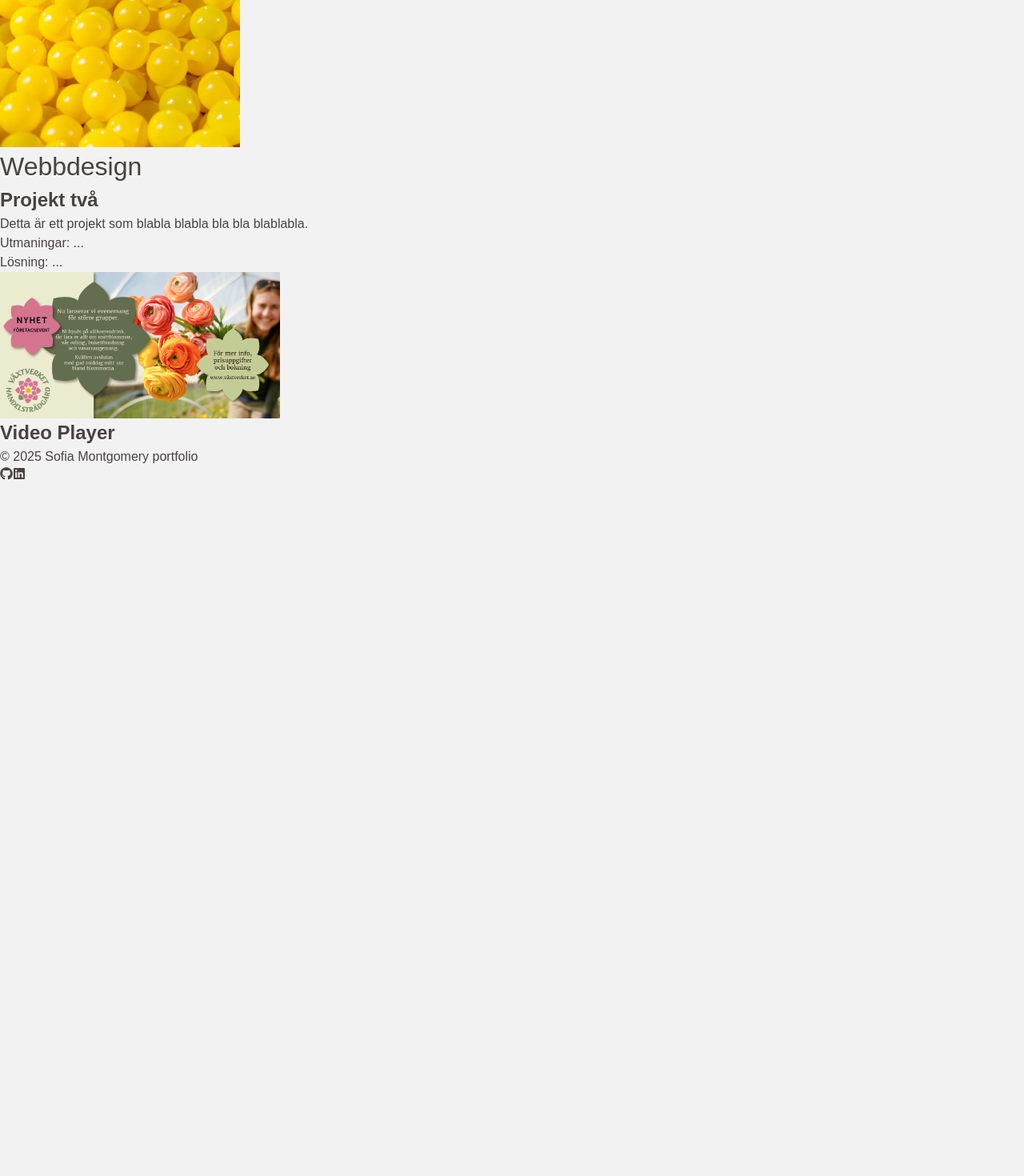
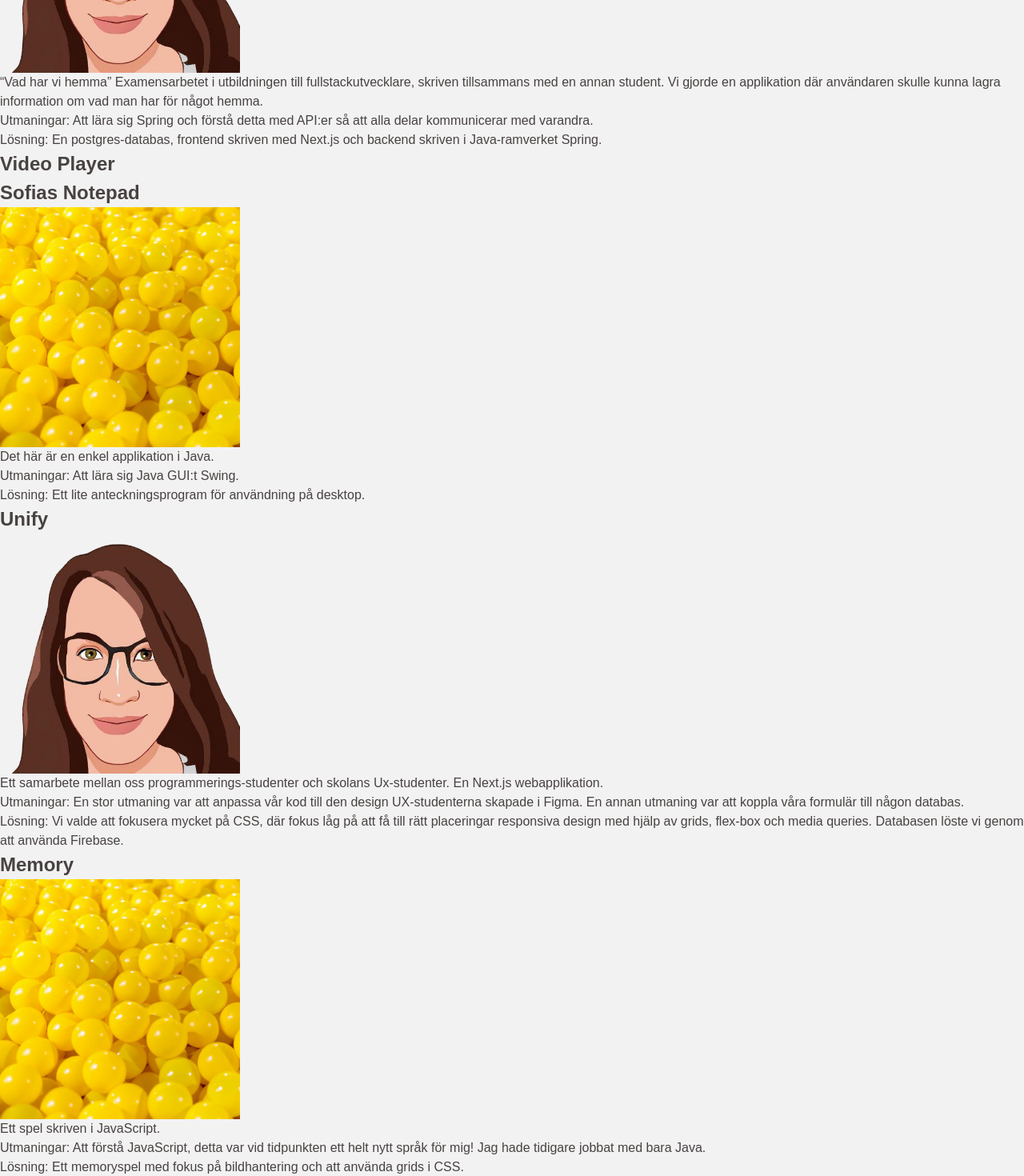
Before and after one commit to fiamont/new-portfolio, a React (Vite) app: page /projects in a window 1280 px wide. Shown: the part 940-2410 px from the top of the page at 80% size. Before the commit the page ends 1547 px from the top, so only its background shows below. Built offline with nearby package versions, Linux system fonts and the light colour scheme; a web font is replaced by a local one.

Commit message:
edit texts

```diff
--- a/src/App.jsx
+++ b/src/App.jsx
@@ -10,7 +10,7 @@ import FullScreenLine from "./components/layout/FullScreenLine";
 function App() {
   return (
     <Router>
-      <FullScreenLine />
+      {/* <FullScreenLine /> */}
       <Layout>
         <Routes>
           <Route path="/" element={<Home />} />
--- a/src/components/features/Project/ProgrammingPart.jsx
+++ b/src/components/features/Project/ProgrammingPart.jsx
@@ -1,7 +1,13 @@
 import { ProjectBox, VideoPlayer } from "../../index.js";
 import cartoonSofia from "../../../assets/cartoonSofia.png";
 import bollarSquare from "../../../assets/bollarSquare.jpg";
-import { projectsText, projectOne } from "../../../texts/projectsText.js";
+import {
+  projectsText,
+  vhvh,
+  memory,
+  sofiasNotepad,
+  unify,
+} from "../../../texts/projectsText.js";
 import { StyledHeading } from "../Project/ProjectPart.styles.js";
 
 function ProgrammingPart() {
@@ -9,25 +15,45 @@ function ProgrammingPart() {
     <>
       <StyledHeading>{projectsText.underHeadingOne}</StyledHeading>
       <ProjectBox
-        heading={projectOne.heading}
+        heading={vhvh.heading}
         imgSrc={cartoonSofia}
         imgAlt="cartoon Sofia"
         width={300}
         height={300}
-        text={projectOne.content}
-        challenges={projectOne.challenges}
-        solutions={projectOne.solutions}
+        text={vhvh.content}
+        challenges={vhvh.challenges}
+        solutions={vhvh.solutions}
       />
       <VideoPlayer />
       <ProjectBox
-        heading={projectOne.heading}
+        heading={sofiasNotepad.heading}
         imgSrc={bollarSquare}
         imgAlt={"yellow balls"}
         width={300}
         height={300}
-        text={projectOne.content}
-        challenges={projectOne.challenges}
-        solutions={projectOne.solutions}
+        text={sofiasNotepad.content}
+        challenges={sofiasNotepad.challenges}
+        solutions={sofiasNotepad.solutions}
+      />
+      <ProjectBox
+        heading={unify.heading}
+        imgSrc={cartoonSofia}
+        imgAlt="cartoon Sofia"
+        width={300}
+        height={300}
+        text={unify.content}
+        challenges={unify.challenges}
+        solutions={unify.solutions}
+      />
+      <ProjectBox
+        heading={memory.heading}
+        imgSrc={bollarSquare}
+        imgAlt={"yellow balls"}
+        width={300}
+        height={300}
+        text={memory.content}
+        challenges={memory.challenges}
+        solutions={memory.solutions}
       />
     </>
   );
--- a/src/components/features/Project/ProjectBox.jsx
+++ b/src/components/features/Project/ProjectBox.jsx
@@ -18,12 +18,12 @@ const ProjectBox = ({
     <StyledDiv className="project-box">
       <h2>{heading}</h2>
       <StyledContent>
+        <img src={imgSrc} alt={imgAlt} width={width} height={height} />
         <div>
           <p>{text}</p>
           <p>{challenges}</p>
           <p>{solutions}</p>
         </div>
-        <img src={imgSrc} alt={imgAlt} width={width} height={height} />
       </StyledContent>
     </StyledDiv>
   );
--- a/src/components/features/Project/WebDesignPart.jsx
+++ b/src/components/features/Project/WebDesignPart.jsx
@@ -1,5 +1,5 @@
 import { ProjectBox, VideoPlayer } from "../../index.js";
-import { projectsText, projectTwo } from "../../../texts/projectsText.js";
+import { projectsText, vaxtverket } from "../../../texts/projectsText.js";
 import vaxtverketDesign from "../../../assets/vaxtverketDesign.png";
 import { StyledHeading } from "../Project/ProjectPart.styles.js";
 
@@ -8,14 +8,14 @@ function WebDesignPart() {
     <>
       <StyledHeading>{projectsText.underHeadingTwo}</StyledHeading>
       <ProjectBox
-        heading={projectTwo.heading}
+        heading={vaxtverket.heading}
         imgSrc={vaxtverketDesign}
         imgAlt="Informationsprodukt Växtverket"
         width={350}
         height={183}
-        text={projectTwo.content}
-        challenges={projectTwo.challenges}
-        solutions={projectTwo.solutions}
+        text={vaxtverket.content}
+        challenges={vaxtverket.challenges}
+        solutions={vaxtverket.solutions}
       />
       <VideoPlayer />
     </>
--- a/src/pages/About.jsx
+++ b/src/pages/About.jsx
@@ -1,7 +1,7 @@
 import { aboutText } from "../texts/aboutText";
 import { TextBox } from "../components/index.js";
 import Me from "../assets/hero-sofia-utklippt.png";
-import { StyledDiv, StyledImg } from "../pages/About.styles.js";
+import { StyledDiv, StyledImg, StyledLink } from "../pages/About.styles.js";
 
 function About() {
   return (
@@ -11,6 +11,10 @@ function About() {
       <StyledDiv>
         <StyledImg src={Me} alt="me" width={230} height={256} />
         <TextBox>{aboutText.contentSecondPart}</TextBox>
+        <TextBox>
+          {aboutText.lastLinePartOne}
+          <StyledLink to="/contact">{aboutText.lastLinePartTwo}</StyledLink>
+        </TextBox>
       </StyledDiv>
     </>
   );
--- a/src/pages/About.styles.js
+++ b/src/pages/About.styles.js
@@ -1,4 +1,6 @@
 import styled from "styled-components";
+import { Link } from "react-router-dom";
 
 export const StyledDiv = styled.div``;
 export const StyledImg = styled.img``;
+export const StyledLink = styled(Link)``;
--- a/src/pages/Projects.jsx
+++ b/src/pages/Projects.jsx
@@ -10,8 +10,8 @@ function Projects() {
     <>
       <h1>{projectsText.heading}</h1>
       <TextBox>{projectsText.content}</TextBox>
+      <WebDesignPart />
       <ProgrammingPart />
-      <WebDesignPart />
     </>
   );
 }
--- a/src/texts/aboutText.js
+++ b/src/texts/aboutText.js
@@ -4,4 +4,6 @@ export const aboutText = {
     "Jag heter Sofia Montgomery och är utbildad fullstackutvecklare från Stockholms Tekniska Institut. Jag tycker att webbutveckling är spännande eftersom det kombinerar problemlösning med kreativitet på ett sätt som tillåter mig att både tänka logiskt och skapa något visuellt tilltalande. Just nu läser jag kandidatprogrammet i digital informationsdesign och utveckling på distans vid Högskolan i Borås, för att bredda min kompetens inom frontendutveckling och användarupplevelse.",
   contentSecondPart:
     "Jag tycker det är roligt att kombinera struktur och kreativitet i mitt arbete, och webbutveckling öppnar upp för spännande möjligheter att skapa lösningar som är både snygga, funktionella och användarvänliga. För mig handlar det om att hitta balansen mellan design och teknik – att bygga digitala lösningar som inte bara fungerar bra, utan också känns inspirerande att använda. På fritiden gillar jag att använda min kreativitet på andra sätt, till exempel genom att bygga egna möbler eller att rita och måla – jag tycker att det är lika roligt att skapa något med händerna som med kod!",
+    lastLinePartOne: "Vill du anlita mig? Kontakta mig",
+    lastLinePartTwo: "här!",
 };
--- a/src/texts/inEnglishText.js
+++ b/src/texts/inEnglishText.js
@@ -1,5 +1,5 @@
 export const inEnglishText = {
   heading: "Hi!",
   content:
-    "Welcome to my portfolio! My name is Sofia Montgomery and I live in Sweden. I'm a educated fullstack developer and an aspiring web designer. Check out my Projekt page, there you can see some of my projects in web development and design! Want an explanation? Please contact me by using the contact form, email, or go to LinkedIn.",
+    "Welcome to my portfolio! My name is Sofia Montgomery and I live in Sweden. I'm an educated fullstack developer and an aspiring web designer. Check out my Projekt page, there you can see some of my projects in web development and design! Want an explanation? Please contact me by using the contact form, email, or go to LinkedIn.",
 };
--- a/src/texts/projectsText.js
+++ b/src/texts/projectsText.js
@@ -6,16 +6,48 @@ export const projectsText = {
     "Här är ett urval av de projekt jag har gjort eller håller på med. De har huvudfokus på dels programmering och dels webbdesign",
 };
 
-export const projectOne = {
-  heading: "Projekt ett",
-  content: "Detta är ett projekt som...",
-  challenges: "Utmaningar: ...",
-  solutions: "Lösning: ...",
+export const memory = {
+  heading: "Memory",
+  content: "Ett spel skriven i JavaScript.",
+  challenges:
+    "Utmaningar: Att förstå JavaScript, detta var vid tidpunkten ett helt nytt språk för mig! Jag hade tidigare jobbat med bara Java.",
+  solutions:
+    "Lösning: Ett memoryspel med fokus på bildhantering och att använda grids i CSS.",
 };
 
-export const projectTwo = {
-  heading: "Projekt två",
-  content: "Detta är ett projekt som blabla blabla bla bla blablabla.",
-  challenges: "Utmaningar: ...",
-  solutions: "Lösning: ...",
+export const unify = {
+  heading: "Unify",
+  content:
+    "Ett samarbete mellan oss programmerings-studenter och skolans Ux-studenter. En Next.js webapplikation.",
+  challenges:
+    "Utmaningar: En stor utmaning var att anpassa vår kod till den design UX-studenterna skapade i Figma. En annan utmaning var att koppla våra formulär till någon databas.",
+  solutions:
+    "Lösning: Vi valde att fokusera mycket på CSS, där fokus låg på att få till rätt placeringar  responsiva design med hjälp av grids, flex-box och media queries. Databasen löste vi genom att använda Firebase.",
 };
+
+export const vhvh = {
+  heading: "VHVH",
+  content:
+    "“Vad har vi hemma” Examensarbetet i utbildningen till fullstackutvecklare, skriven tillsammans med en annan student. Vi gjorde en applikation där användaren skulle kunna lagra information om vad man har för något hemma.",
+  challenges:
+    "Utmaningar: Att lära sig Spring och förstå detta med API:er så att alla delar kommunicerar med varandra.",
+  solutions:
+    "Lösning: En postgres-databas, frontend skriven med Next.js och backend skriven i Java-ramverket Spring.",
+};
+
+export const sofiasNotepad = {
+  heading: "Sofias Notepad",
+  content: "Det här är en enkel applikation i Java.",
+  challenges: "Utmaningar: Att lära sig Java GUI:t Swing.",
+  solutions: "Lösning: Ett lite anteckningsprogram för användning på desktop.",
+};
+
+export const vaxtverket = {
+  heading: "Växtverket",
+  content:
+    "Ett projekt i kursen “Grafisk Design”, där vi i grupp framställde en grafisk profil och individuellt en informationsprodukt till en specifik plattform för den fiktiva uppdragsgivaren “Växtverket handelsträdgård”.",
+  challenges:
+    "Utmaningar: Skapa en logotyp och att skapa en informationsprodukt anpassad till LinkedIn och använda den gemensamma grafiska profilen.",
+  solutions:
+    "Lösning: Logotypen blev en enkel blomma i gruppens valda färger och rund för att symbolisera gemenskap och hållbarhet. I informationsprodukten applicerade jag olika designprinciper, så som tredjedelsprincipen, kontrast, assymetrisk balans och white space.",
+};
```
